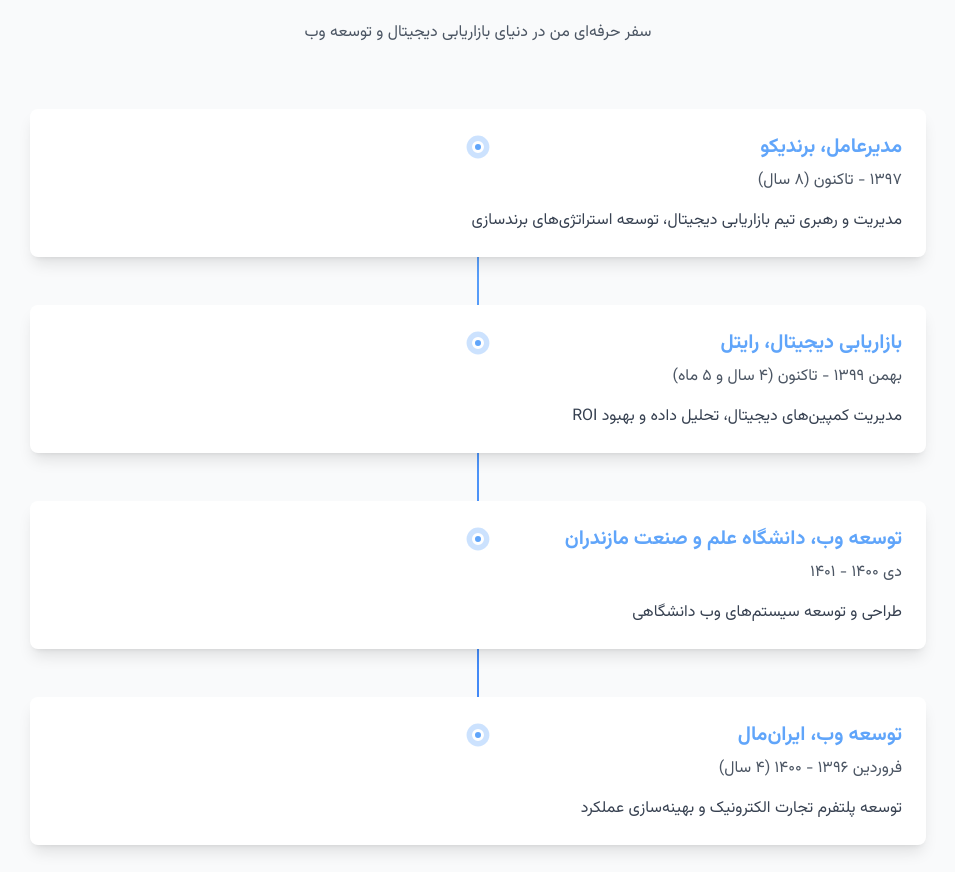
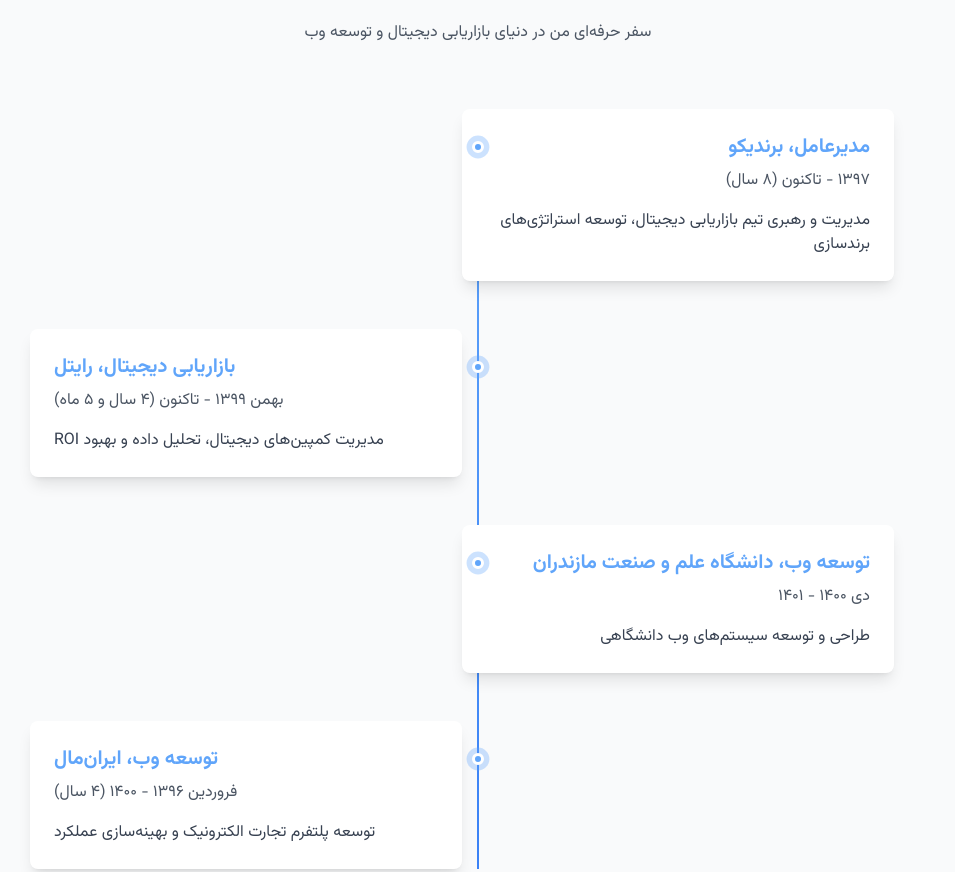
Before and after one commit to matinmok/cv-site, a plain HTML site: page index.html in a window 1280 px wide. Shown: the part 1751-2623 px from the top of the page, without its empty margins (162-1117 px from the left). Drawn offline with nearby package versions, Linux system fonts and the light colour scheme.

Commit message:
Update index.html

```diff
--- a/index.html
+++ b/index.html
@@ -112,12 +112,41 @@
             animation: slideInUp 0.8s ease forwards;
             opacity: 0;
             transform: translateY(30px);
+            display: grid;
+            grid-template-columns: 1fr 1fr;
+            gap: 2rem;
+            align-items: center;
+            margin-bottom: 3rem;
         }
 
         .timeline-item:nth-child(1) { animation-delay: 0.1s; }
         .timeline-item:nth-child(2) { animation-delay: 0.2s; }
         .timeline-item:nth-child(3) { animation-delay: 0.3s; }
         .timeline-item:nth-child(4) { animation-delay: 0.4s; }
+
+        /* حالت متناوب - فرد در سمت چپ */
+        .timeline-item:nth-child(odd) .timeline-content {
+            grid-column: 1;
+            text-align: right;
+            margin-right: 2rem;
+        }
+
+        .timeline-item:nth-child(odd)::after {
+            content: '';
+            grid-column: 2;
+        }
+
+        /* حالت متناوب - زوج در سمت راست */
+        .timeline-item:nth-child(even) .timeline-content {
+            grid-column: 2;
+            text-align: left;
+            margin-left: 2rem;
+        }
+
+        .timeline-item:nth-child(even)::before {
+            content: '';
+            grid-column: 1;
+        }
 
         @keyframes slideInUp {
             to {
@@ -422,6 +451,20 @@
                 padding: 3rem 0;
             }
 
+            /* تبلت و موبایل: timeline به حالت عادی برمی‌گردد */
+            .timeline-item {
+                display: block;
+                margin-bottom: 2rem;
+            }
+
+            .timeline-item:nth-child(odd) .timeline-content,
+            .timeline-item:nth-child(even) .timeline-content {
+                grid-column: unset;
+                text-align: inherit;
+                margin-left: 3.5rem;
+                margin-right: 0;
+            }
+
             .timeline-line::before {
                 left: 1.5rem;
                 transform: none;
@@ -430,11 +473,6 @@
             .timeline-dot {
                 left: 1.5rem;
                 transform: none;
-            }
-
-            .timeline-item .timeline-content {
-                margin-left: 3.5rem;
-                margin-right: 0;
             }
 
             .hero-content {
@@ -780,7 +818,7 @@
             </div>
             <div class="max-w-4xl mx-auto timeline-line">
                 <!-- CEO Brandico -->
-                <div class="timeline-item mb-8 sm:mb-12">
+                <div class="timeline-item">
                     <div class="timeline-dot"></div>
                     <div class="timeline-content">
                         <div class="card-hover bg-white dark:bg-darkSecondary p-4 sm:p-6 rounded-lg shadow-lg">
@@ -801,7 +839,7 @@
                 </div>
 
                 <!-- RighTel -->
-                <div class="timeline-item mb-8 sm:mb-12">
+                <div class="timeline-item">
                     <div class="timeline-dot"></div>
                     <div class="timeline-content">
                         <div class="card-hover bg-white dark:bg-darkSecondary p-4 sm:p-6 rounded-lg shadow-lg">
@@ -822,7 +860,7 @@
                 </div>
 
                 <!-- Mazandaran University -->
-                <div class="timeline-item mb-8 sm:mb-12">
+                <div class="timeline-item">
                     <div class="timeline-dot"></div>
                     <div class="timeline-content">
                         <div class="card-hover bg-white dark:bg-darkSecondary p-4 sm:p-6 rounded-lg shadow-lg">
@@ -843,7 +881,7 @@
                 </div>
 
                 <!-- Iranmall -->
-                <div class="timeline-item mb-8 sm:mb-12">
+                <div class="timeline-item">
                     <div class="timeline-dot"></div>
                     <div class="timeline-content">
                         <div class="card-hover bg-white dark:bg-darkSecondary p-4 sm:p-6 rounded-lg shadow-lg">
@@ -1075,8 +1113,8 @@
     <footer class="bg-gray-900 dark:bg-black py-6 text-center">
         <div class="container mx-auto">
             <p class="text-gray-400 text-sm">
-                <span class="fa-content">© 2025 تمامی حقوق این سایت برای متین مختاری محفوظ است</span>
-                <span class="en-content hidden">© 2025 All rights reserved for Matin Mokhtari</span>
+                <span class="fa-content">© 2024 تمامی حقوق این سایت برای متین مختاری محفوظ است</span>
+                <span class="en-content hidden">© 2024 All rights reserved for Matin Mokhtari</span>
             </p>
         </div>
     </footer>
```
